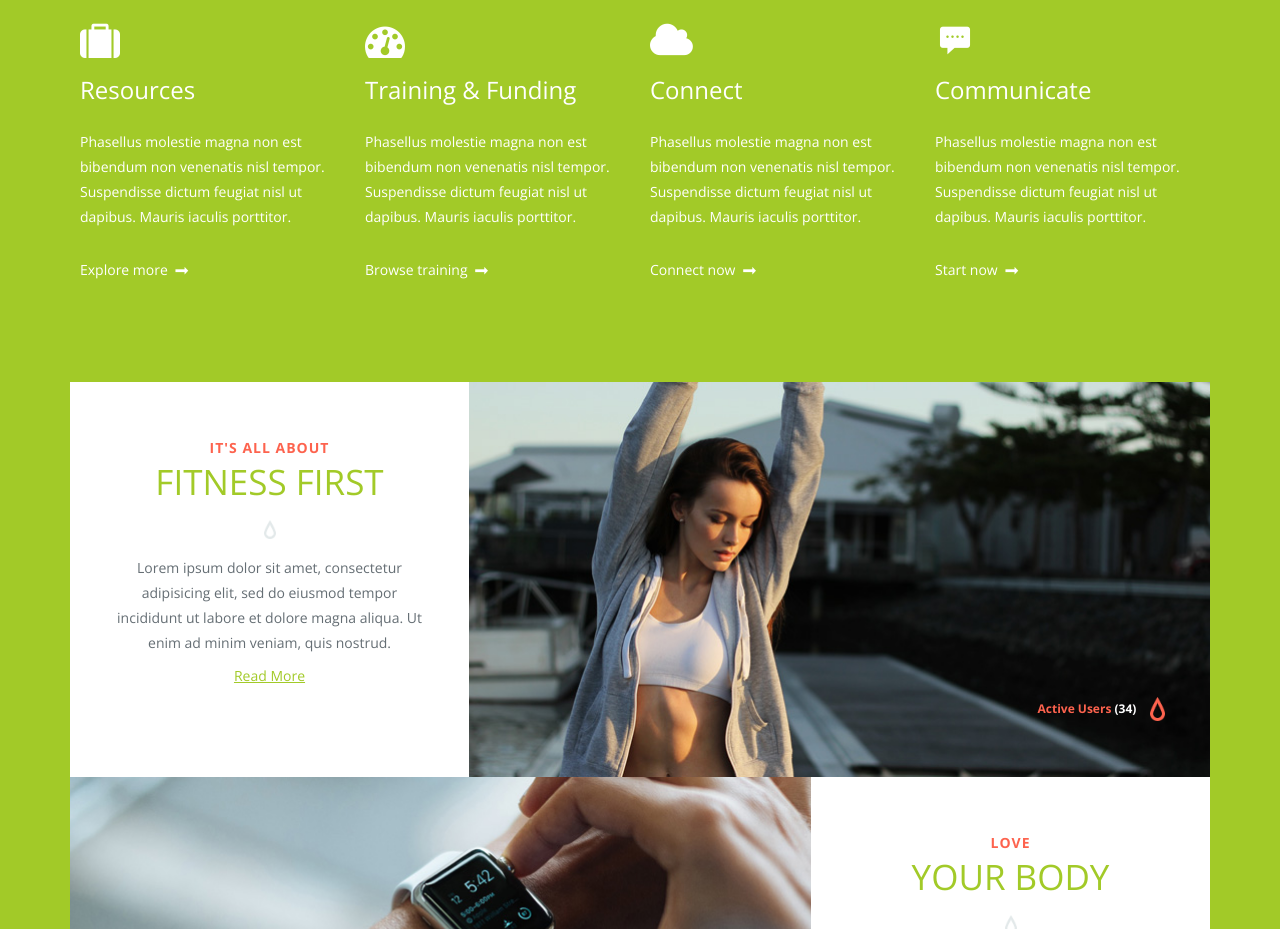
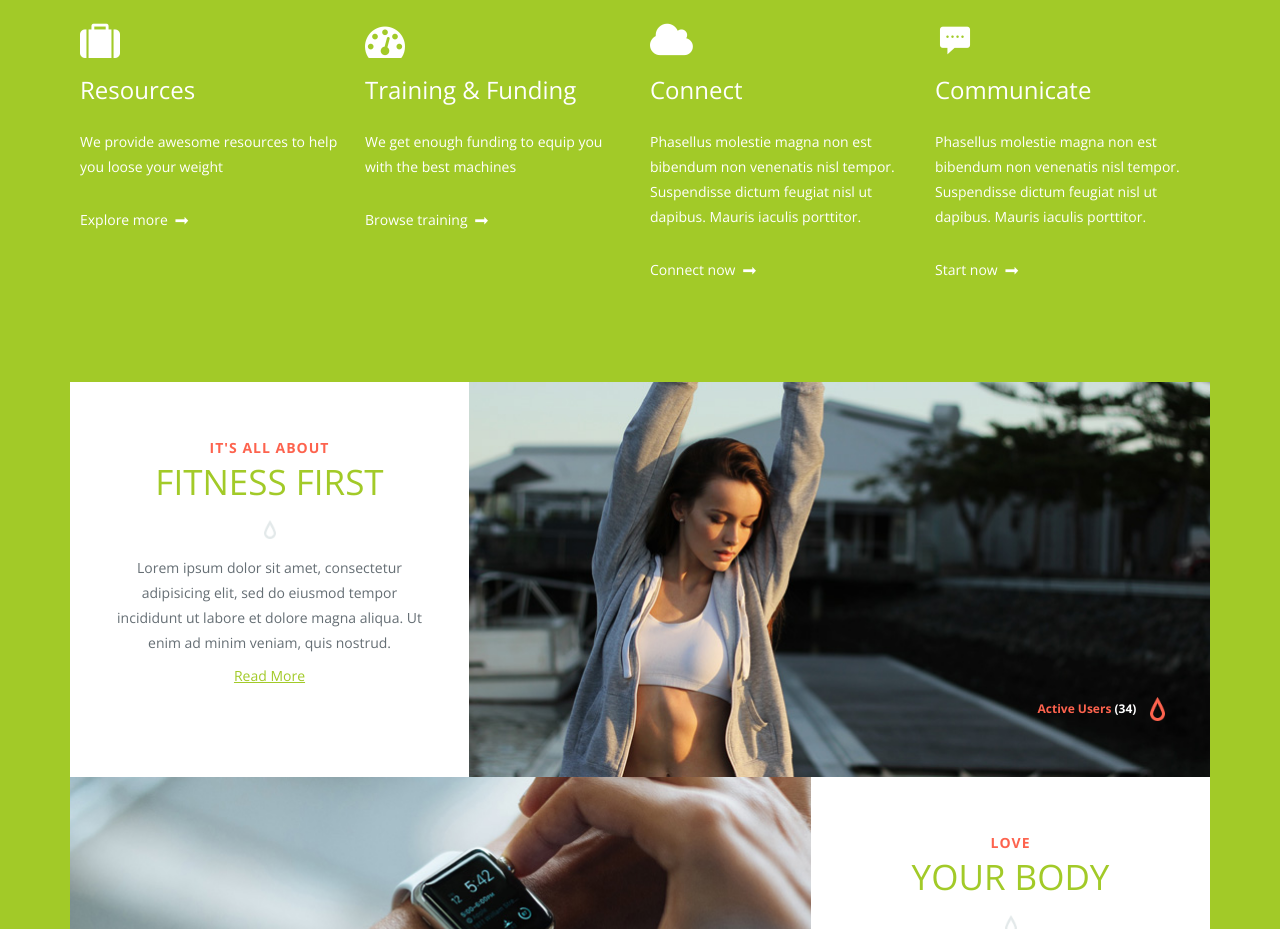
Before and after one commit to yash-vardhan-github/FitnessWebsite, a plain HTML site: page index.html in a window 1280 px wide. Shown: the part 880-1809 px from the top of the page. Drawn offline with nearby package versions, Linux system fonts and the light colour scheme.

```diff
--- a/index.html
+++ b/index.html
@@ -88,7 +88,7 @@
 
 				<h2>Resources</h2>
 
-				<p>Phasellus molestie magna non est bibendum non venenatis nisl tempor. Suspendisse dictum feugiat nisl ut dapibus. Mauris iaculis porttitor.</p>
+				<p>We provide awesome resources to help you loose your weight</p>
 
 				<a href="">Explore more<i class="icon-arrow-long-right"></i></a>
 
@@ -100,7 +100,7 @@
 
 				<h2>Training &amp; Funding</h2>
 
-				<p>Phasellus molestie magna non est bibendum non venenatis nisl tempor. Suspendisse dictum feugiat nisl ut dapibus. Mauris iaculis porttitor.</p>
+				<p>We get enough funding to equip you with the best machines</p>
 
 				<a href="">Browse training<i class="icon-arrow-long-right"></i></a>
 
```
